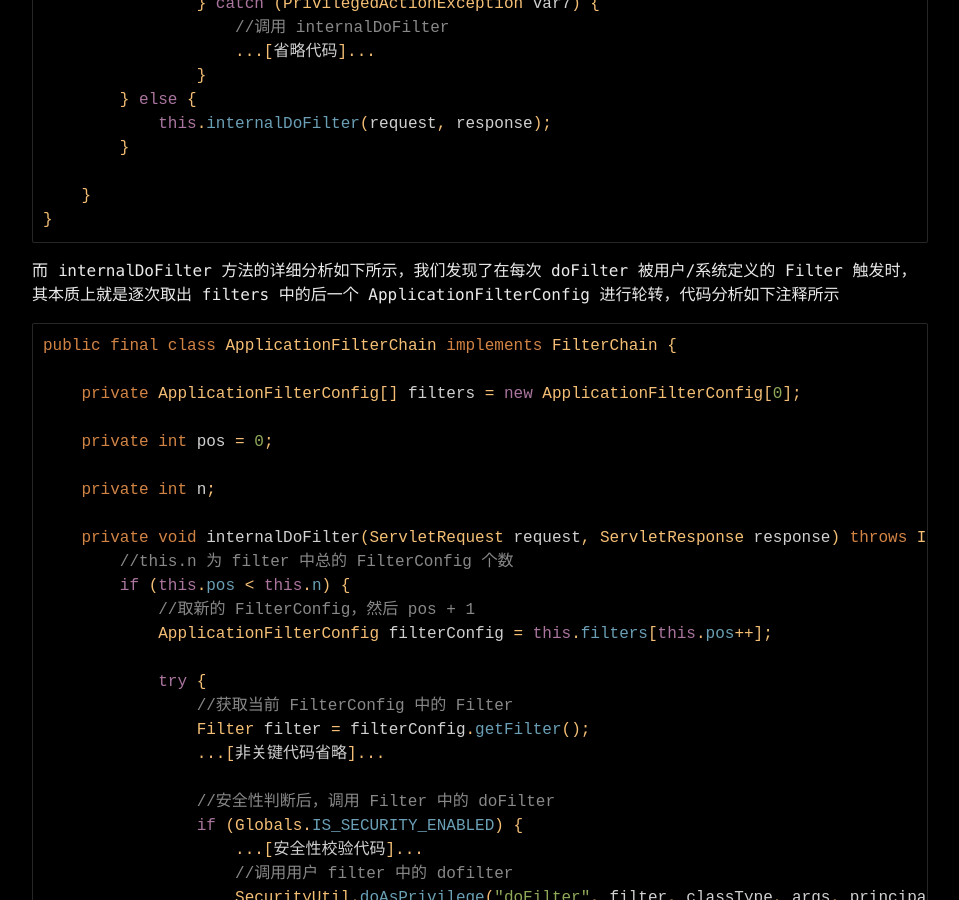
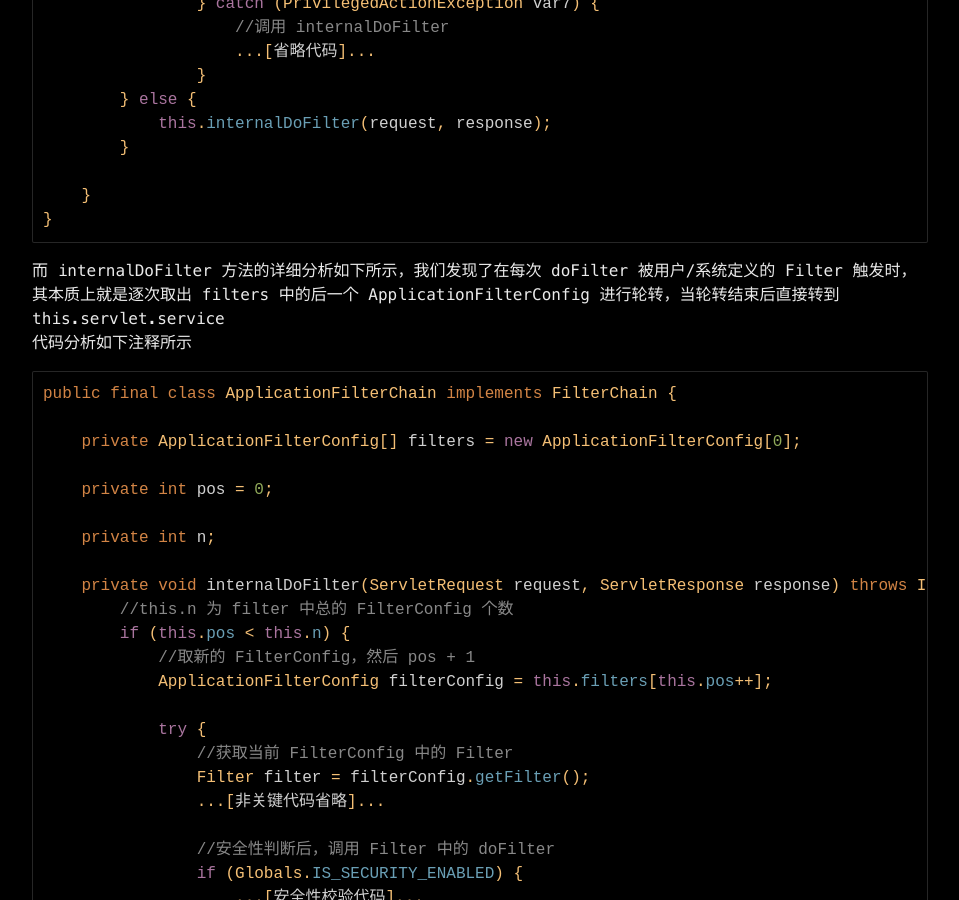
Before and after one commit to Leeyangee/leeyangee.github.io, a Jekyll site: the page built from _posts/2024-05-16-Java内存马教程目录 - 长期更新.md, in a window 1280 px wide and 900 px high, scrolled down 2714 px. Shown: the whole window, without its empty margins (160-1119 px from the left). Built offline with Jekyll 4.4.1, drawn with Linux system fonts in a browser that asks for light colours; some web fonts are replaced; some of the changed text lies outside the part shown.

Commit message:
Update 2024-05-16-Java内存马教程目录 - 长期更新.md

````diff
--- a/_posts/2024-05-16-Java内存马教程目录 - 长期更新.md
+++ b/_posts/2024-05-16-Java内存马教程目录 - 长期更新.md
@@ -94,7 +94,8 @@
     }
 }
 ```
-而 internalDoFilter 方法的详细分析如下所示，我们发现了在每次 doFilter 被用户/系统定义的 Filter 触发时，其本质上就是逐次取出 filters 中的后一个 ApplicationFilterConfig 进行轮转，代码分析如下注释所示
+而 internalDoFilter 方法的详细分析如下所示，我们发现了在每次 doFilter 被用户/系统定义的 Filter 触发时，其本质上就是逐次取出 filters 中的后一个 ApplicationFilterConfig 进行轮转，当轮转结束后直接转到 this.servlet.service
+代码分析如下注释所示
 ```java
 public final class ApplicationFilterChain implements FilterChain {
 
@@ -130,18 +131,21 @@
             } catch (Throwable var16) {
                 ...[非关键代码省略]...
             }
+        //当 FilterConfig 全部遍历完后
         } else {
             try {
                 ...[非关键代码省略]...
 
-                //转到 servlet.service
+                //判断用户传参是否合法及判断安全性
                 if (request instanceof HttpServletRequest && response instanceof HttpServletResponse && Globals.IS_SECURITY_ENABLED) {
                     ServletRequest req = request;
                     ServletResponse res = response;
                     Principal principal = ((HttpServletRequest)req).getUserPrincipal();
                     Object[] args = new Object[]{req, res};
+                    //转到 servlet.service
                     SecurityUtil.doAsPrivilege("service", this.servlet, classTypeUsedInService, args, principal);
                 } else {
+                    //转到 servlet.service
                     this.servlet.service(request, response);
                 }
             } catch (ServletException | RuntimeException | IOException var17) {
````
Also changed, not shown: other parts of _posts/2024-05-16-Java内存马教程目录 - 长期更新.md (+1 -1 lines).
